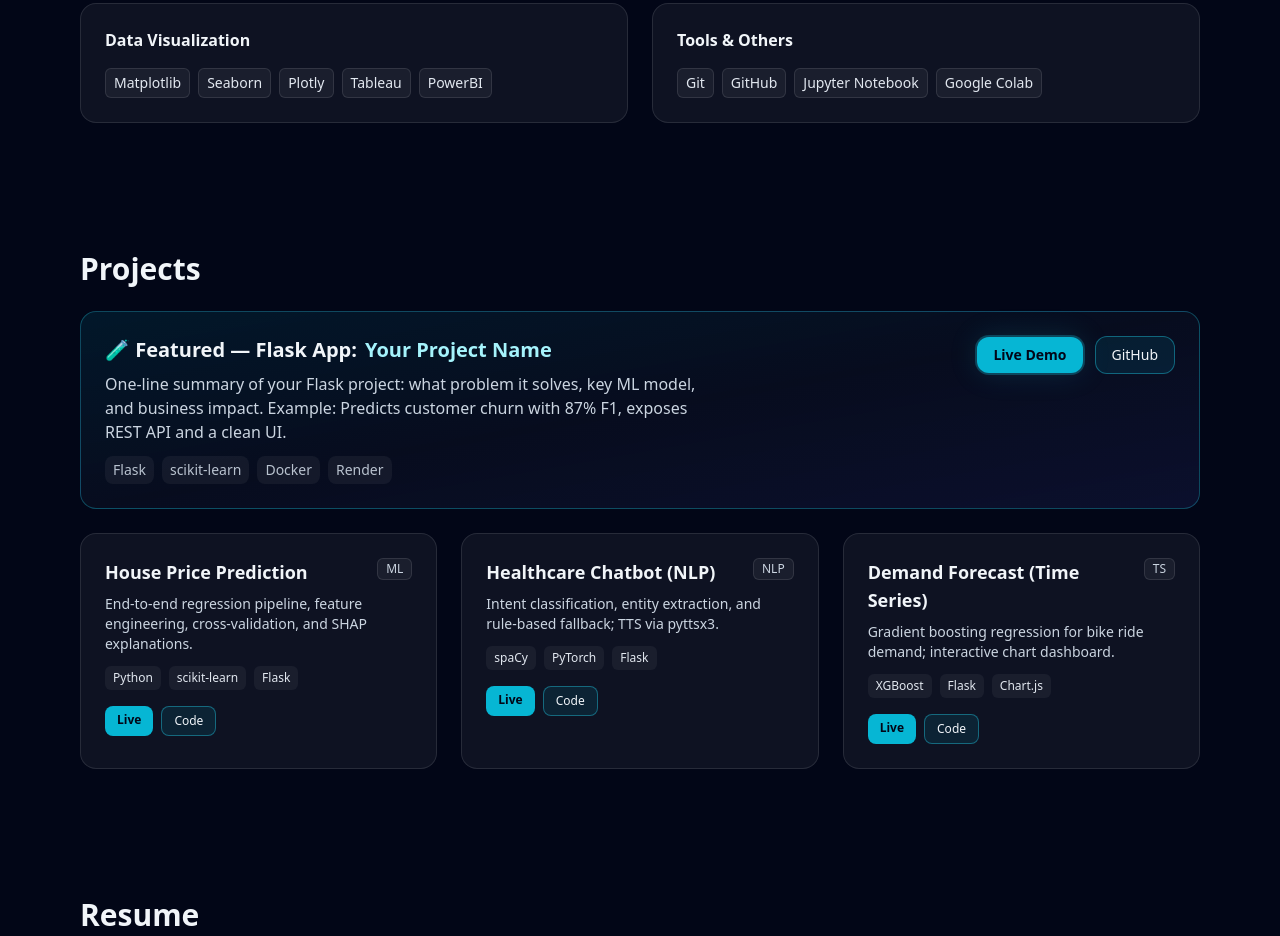
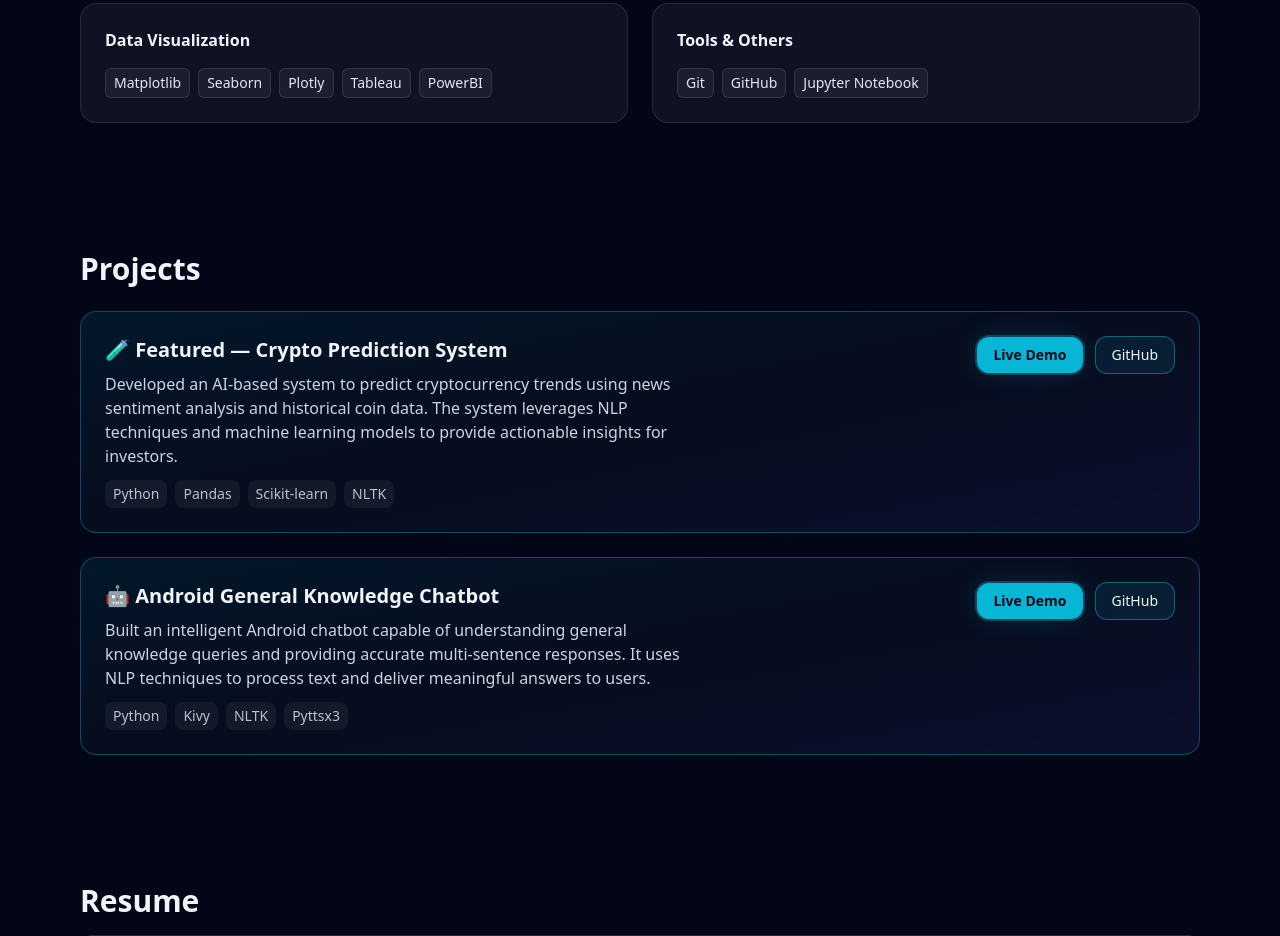
Before and after one commit to Saidhanush4414/portfolio, a plain HTML site: page index.html in a window 1280 px wide. Shown: the part 1450-2386 px from the top of the page. Drawn offline with nearby package versions, Linux system fonts and the light colour scheme.

Commit message:
Update index.html

```diff
--- a/index.html
+++ b/index.html
@@ -201,7 +201,7 @@
         <span class="tag">Git</span>
         <span class="tag">GitHub</span>
         <span class="tag">Jupyter Notebook</span>
-        <span class="tag">Google Colab</span>
+
       </div>
     </div>
   </div>
@@ -212,75 +212,51 @@
 <section id="projects" class="mx-auto max-w-6xl px-4 py-16">
   <h2 class="text-2xl sm:text-3xl font-bold">Projects</h2>
 
-    <!-- Featured Flask project -->
+  <!-- Featured Project: Crypto Prediction System -->
   <article class="mt-6 rounded-2xl border border-brand-400/30 bg-gradient-to-br from-brand-500/10 via-slate-900/40 to-indigo-500/10 p-6">
     <div class="flex flex-col gap-4 md:flex-row md:items-start md:justify-between">
       <div>
-          <h3 class="text-xl font-semibold flex items-center gap-2">🧪 Featured — Flask App: <span class="text-brand-200">Your Project Name</span></h3>
-          <p class="mt-2 max-w-prose text-slate-300">One‑line summary of your Flask project: what problem it solves, key ML model, and business impact. Example: Predicts customer churn with 87% F1, exposes REST API and a clean UI.</p>
+        <h3 class="text-xl font-semibold flex items-center gap-2">🧪 Featured — Crypto Prediction System</h3>
+        <p class="mt-2 max-w-prose text-slate-300">
+          Developed an AI-based system to predict cryptocurrency trends using news sentiment analysis and historical coin data. The system leverages NLP techniques and machine learning models to provide actionable insights for investors.
+        </p>
         <ul class="mt-3 flex flex-wrap gap-2 text-sm text-slate-300/90">
-            <li class="rounded-lg bg-white/5 px-2 py-1">Flask</li>
-            <li class="rounded-lg bg-white/5 px-2 py-1">scikit‑learn</li>
-            <li class="rounded-lg bg-white/5 px-2 py-1">Docker</li>
-            <li class="rounded-lg bg-white/5 px-2 py-1">Render</li>
+          <li class="rounded-lg bg-white/5 px-2 py-1">Python</li>
+          <li class="rounded-lg bg-white/5 px-2 py-1">Pandas</li>
+          <li class="rounded-lg bg-white/5 px-2 py-1">Scikit-learn</li>
+          <li class="rounded-lg bg-white/5 px-2 py-1">NLTK</li>
         </ul>
       </div>
       <div class="flex shrink-0 items-center gap-3">
-          <a class="btn" href="https://your-flask-app.onrender.com" target="_blank" rel="noopener">Live Demo</a>
-          <a class="btn-outline" href="https://github.com/yourusername/your-flask-repo" target="_blank" rel="noopener">GitHub</a>
+        <a class="btn" href="#" target="_blank" rel="noopener">Live Demo</a>
+        <a class="btn-outline" href="#" target="_blank" rel="noopener">GitHub</a>
       </div>
     </div>
   </article>
 
-    <!-- Grid of more projects -->
-    <div class="mt-6 grid gap-6 sm:grid-cols-2 lg:grid-cols-3">
-      <!-- Card template: duplicate to add more projects -->
-      <article class="card">
-        <div class="flex items-start justify-between gap-2">
-          <h3 class="text-lg font-semibold">House Price Prediction</h3>
-          <span class="inline-block rounded-md border border-white/10 bg-white/5 px-2 py-0.5 text-xs text-slate-300">ML</span>
+  <!-- Android General Knowledge Chatbot -->
+  <article class="mt-6 rounded-2xl border border-brand-400/30 bg-gradient-to-br from-brand-500/10 via-slate-900/40 to-indigo-500/10 p-6">
+    <div class="flex flex-col gap-4 md:flex-row md:items-start md:justify-between">
+      <div>
+        <h3 class="text-xl font-semibold flex items-center gap-2">🤖 Android General Knowledge Chatbot</h3>
+        <p class="mt-2 max-w-prose text-slate-300">
+          Built an intelligent Android chatbot capable of understanding general knowledge queries and providing accurate multi-sentence responses. It uses NLP techniques to process text and deliver meaningful answers to users.
+        </p>
+        <ul class="mt-3 flex flex-wrap gap-2 text-sm text-slate-300/90">
+          <li class="rounded-lg bg-white/5 px-2 py-1">Python</li>
+          <li class="rounded-lg bg-white/5 px-2 py-1">Kivy</li>
+          <li class="rounded-lg bg-white/5 px-2 py-1">NLTK</li>
+          <li class="rounded-lg bg-white/5 px-2 py-1">Pyttsx3</li>
+        </ul>
       </div>
-        <p class="mt-2 text-sm text-slate-300">End‑to‑end regression pipeline, feature engineering, cross‑validation, and SHAP explanations.</p>
-        <div class="mt-3 flex flex-wrap gap-2 text-xs">
-          <span class="pill">Python</span><span class="pill">scikit‑learn</span><span class="pill">Flask</span>
+      <div class="flex shrink-0 items-center gap-3">
+        <a class="btn" href="#" target="_blank" rel="noopener">Live Demo</a>
+        <a class="btn-outline" href="#" target="_blank" rel="noopener">GitHub</a>
       </div>
-        <div class="mt-4 flex gap-2">
-          <a class="btn-sm" href="#" target="_blank">Live</a>
-          <a class="btn-sm-outline" href="#" target="_blank">Code</a>
     </div>
   </article>
+</section>
 
-      <article class="card">
-        <div class="flex items-start justify-between gap-2">
-          <h3 class="text-lg font-semibold">Healthcare Chatbot (NLP)</h3>
-          <span class="inline-block rounded-md border border-white/10 bg-white/5 px-2 py-0.5 text-xs text-slate-300">NLP</span>
-        </div>
-        <p class="mt-2 text-sm text-slate-300">Intent classification, entity extraction, and rule‑based fallback; TTS via pyttsx3.</p>
-        <div class="mt-3 flex flex-wrap gap-2 text-xs">
-          <span class="pill">spaCy</span><span class="pill">PyTorch</span><span class="pill">Flask</span>
-        </div>
-        <div class="mt-4 flex gap-2">
-          <a class="btn-sm" href="#" target="_blank">Live</a>
-          <a class="btn-sm-outline" href="#" target="_blank">Code</a>
-        </div>
-      </article>
-
-      <article class="card">
-        <div class="flex items-start justify-between gap-2">
-          <h3 class="text-lg font-semibold">Demand Forecast (Time Series)</h3>
-          <span class="inline-block rounded-md border border-white/10 bg-white/5 px-2 py-0.5 text-xs text-slate-300">TS</span>
-        </div>
-        <p class="mt-2 text-sm text-slate-300">Gradient boosting regression for bike ride demand; interactive chart dashboard.</p>
-        <div class="mt-3 flex flex-wrap gap-2 text-xs">
-          <span class="pill">XGBoost</span><span class="pill">Flask</span><span class="pill">Chart.js</span>
-        </div>
-        <div class="mt-4 flex gap-2">
-          <a class="btn-sm" href="#" target="_blank">Live</a>
-          <a class="btn-sm-outline" href="#" target="_blank">Code</a>
-        </div>
-      </article>
-    </div>
-  </section>
 
   <!-- Resume -->
   <section id="resume" class="mx-auto max-w-6xl px-4 py-16">
```
Lines whose indentation alone changed are shown as unchanged.
